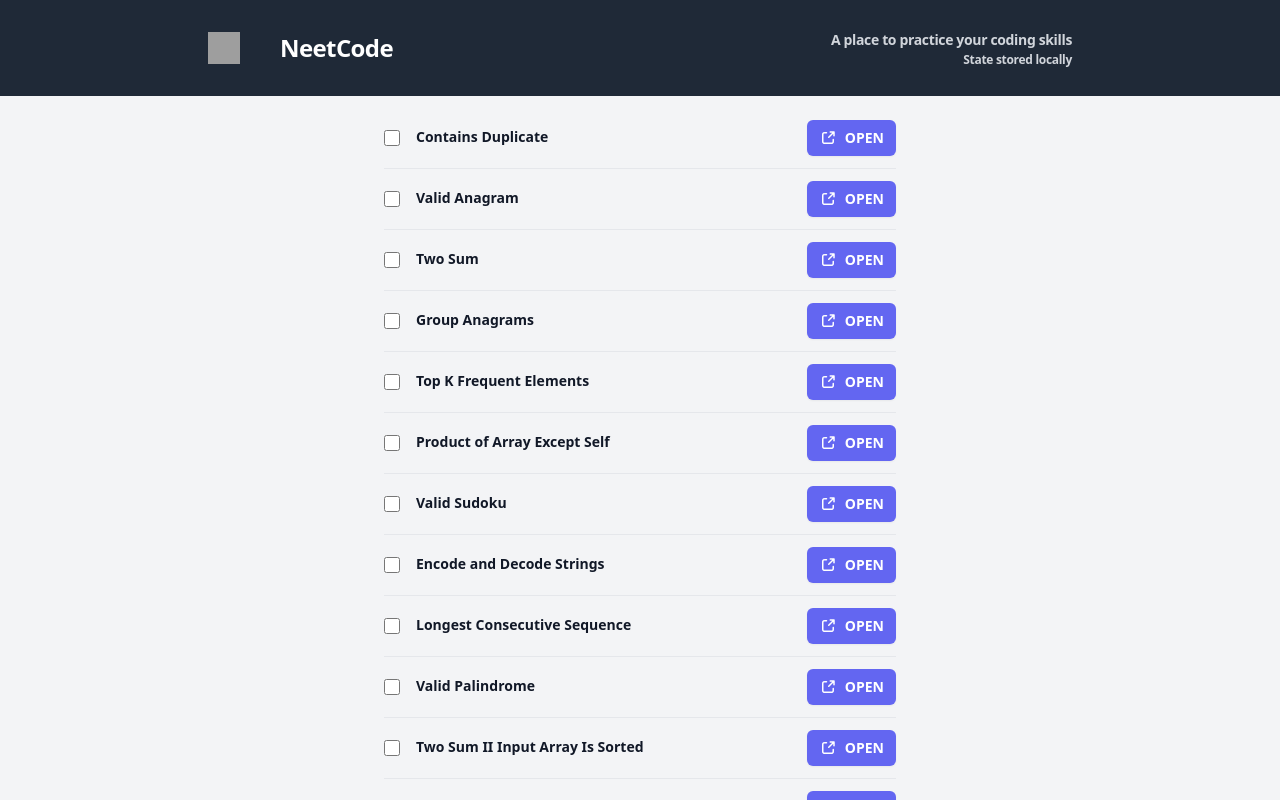
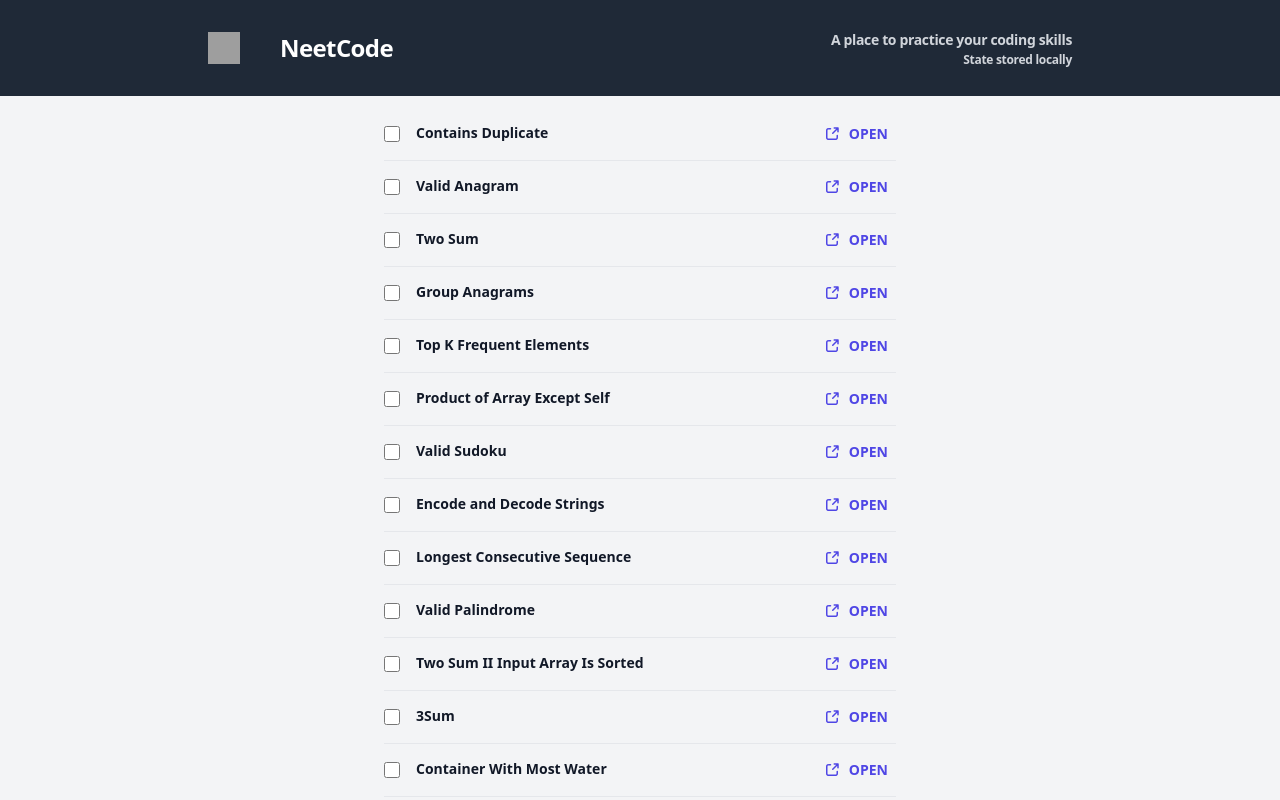
Before and after one commit to sourabhv/neetcode150, a SvelteKit app: page / in a window 1280 px wide. Built offline with nearby package versions, Linux system fonts and the light colour scheme; grey boxes are pictures that could not be loaded.

Commit message:
Make button less annoying

```diff
--- a/src/components/question.svelte
+++ b/src/components/question.svelte
@@ -20,7 +20,7 @@
 			type="checkbox"
 			bind:checked={$checked}
 			name={question.name}
-			class="h-4 w-4 rounded border-gray-300 text-indigo-600 focus:ring-indigo-600"
+			class="h-4 w-4 rounded border-gray-300 accent-indigo-500 focus:accent-indigo-600"
 		/>
 		<label for={question.name} class="text-sm my-0 ml-4 font-semibold leading-none text-gray-900">
 			{question.name}
@@ -29,7 +29,7 @@
 	<button
 		type="submit"
 		on:click={() => window.open(question.link, '_blank')}
-		class="flex flex-row items-center gap-x-2 rounded-md bg-indigo-500 px-3 py-1.5 text-sm font-semibold leading-6 text-white shadow-sm transition-all hover:shadow-xl hover:bg-indigo-700"
+		class="flex flex-row items-center gap-x-2 rounded-md px-2 py-0.5 text-sm font-semibold leading-6 text-indigo-600 transition-all hover:bg-indigo-100"
 	>
 		<svg
 			width="18px"
@@ -40,7 +40,7 @@
 		>
 			<path
 				d="M10.0002 5H8.2002C7.08009 5 6.51962 5 6.0918 5.21799C5.71547 5.40973 5.40973 5.71547 5.21799 6.0918C5 6.51962 5 7.08009 5 8.2002V15.8002C5 16.9203 5 17.4801 5.21799 17.9079C5.40973 18.2842 5.71547 18.5905 6.0918 18.7822C6.5192 19 7.07899 19 8.19691 19H15.8031C16.921 19 17.48 19 17.9074 18.7822C18.2837 18.5905 18.5905 18.2839 18.7822 17.9076C19 17.4802 19 16.921 19 15.8031V14M20 9V4M20 4H15M20 4L13 11"
-				stroke="#fff"
+				class="stroke-indigo-600"
 				stroke-width="2"
 				stroke-linecap="round"
 				stroke-linejoin="round"
```
